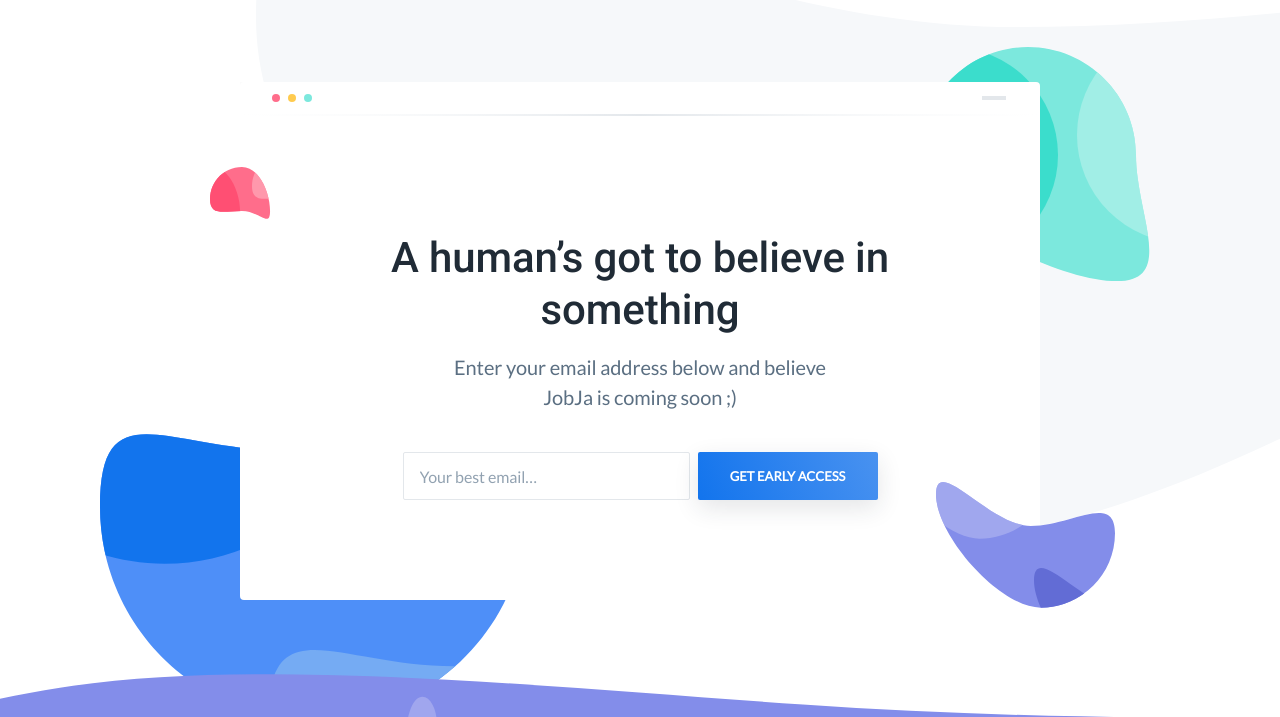
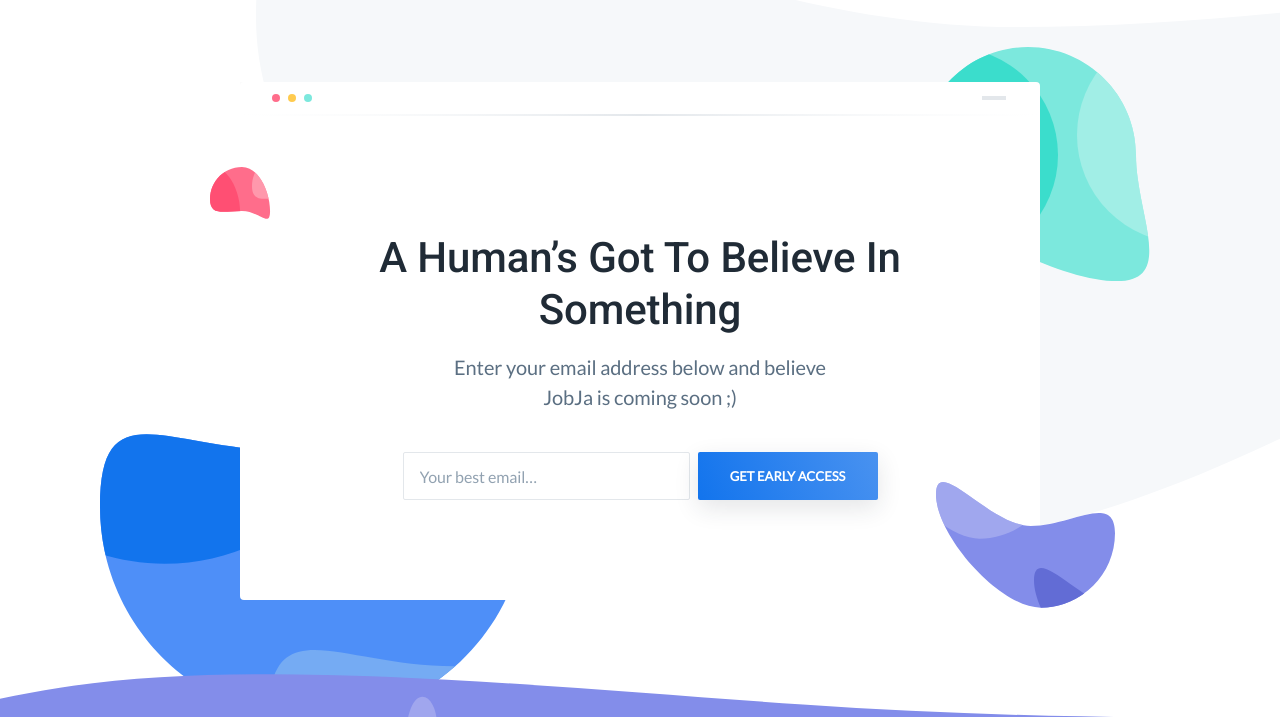
Before and after one commit to jobja-com/Beta-landing, a website: page index.html in a window 1280 px wide. Shown: the part 78-795 px from the top of the page. Drawn offline with nearby package versions, Linux system fonts and the light colour scheme; files that its build step writes are made by us from their sources.

Commit message:
capital letters

```diff
--- a/index.html
+++ b/index.html
@@ -144,7 +144,7 @@
                                 </svg>
                             </div>
                             <div class="bubble-5 is-revealing">
-                                <h1 class="hero-title h2-mobile mt-0 is-revealing">A human’s got to believe in something</h1>
+                                <h1 class="hero-title h2-mobile mt-0 is-revealing">A Human’s Got To Believe In Something</h1>
                                 <p class="hero-paragraph is-revealing">Enter your email address below and believe JobJa is
                                     coming soon ;)</p>
                                 <form class="hero-form newsletter-form field field-grouped is-revealing">
```
